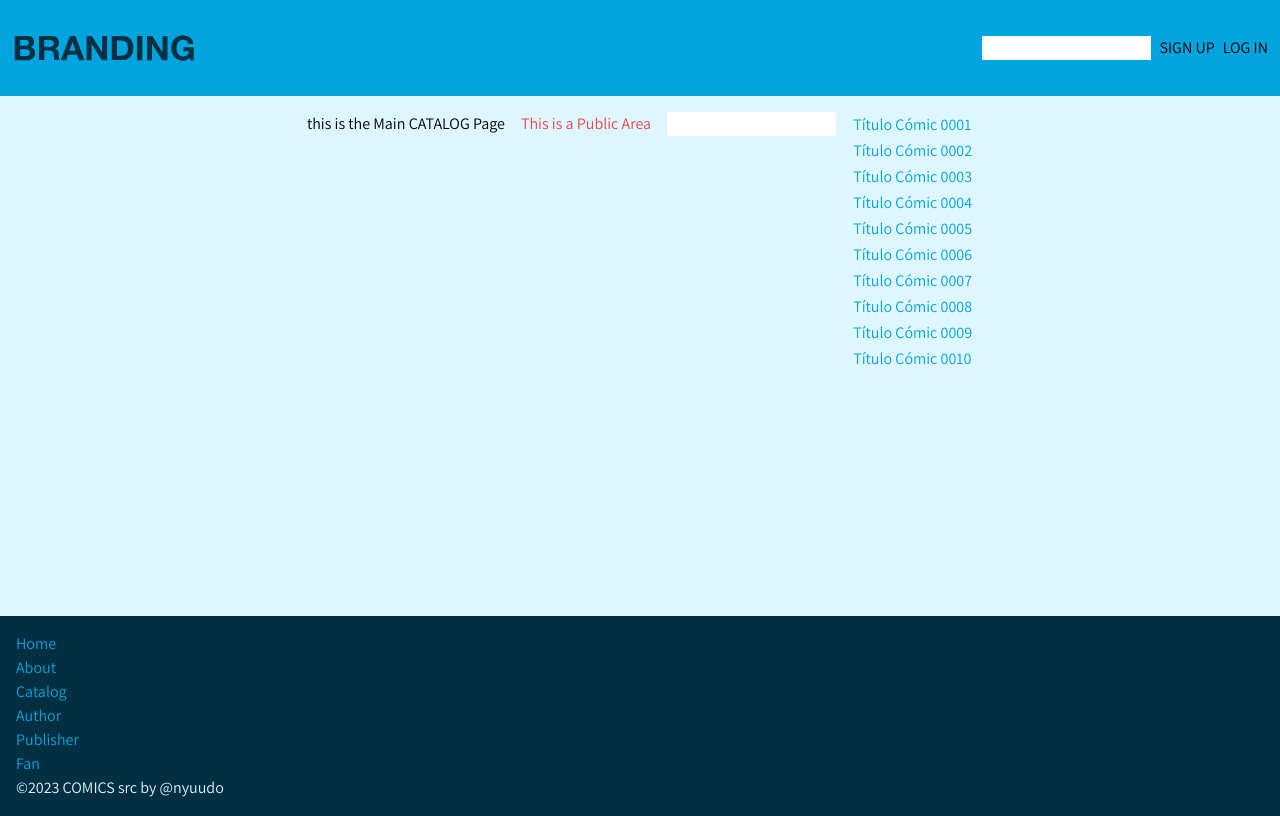
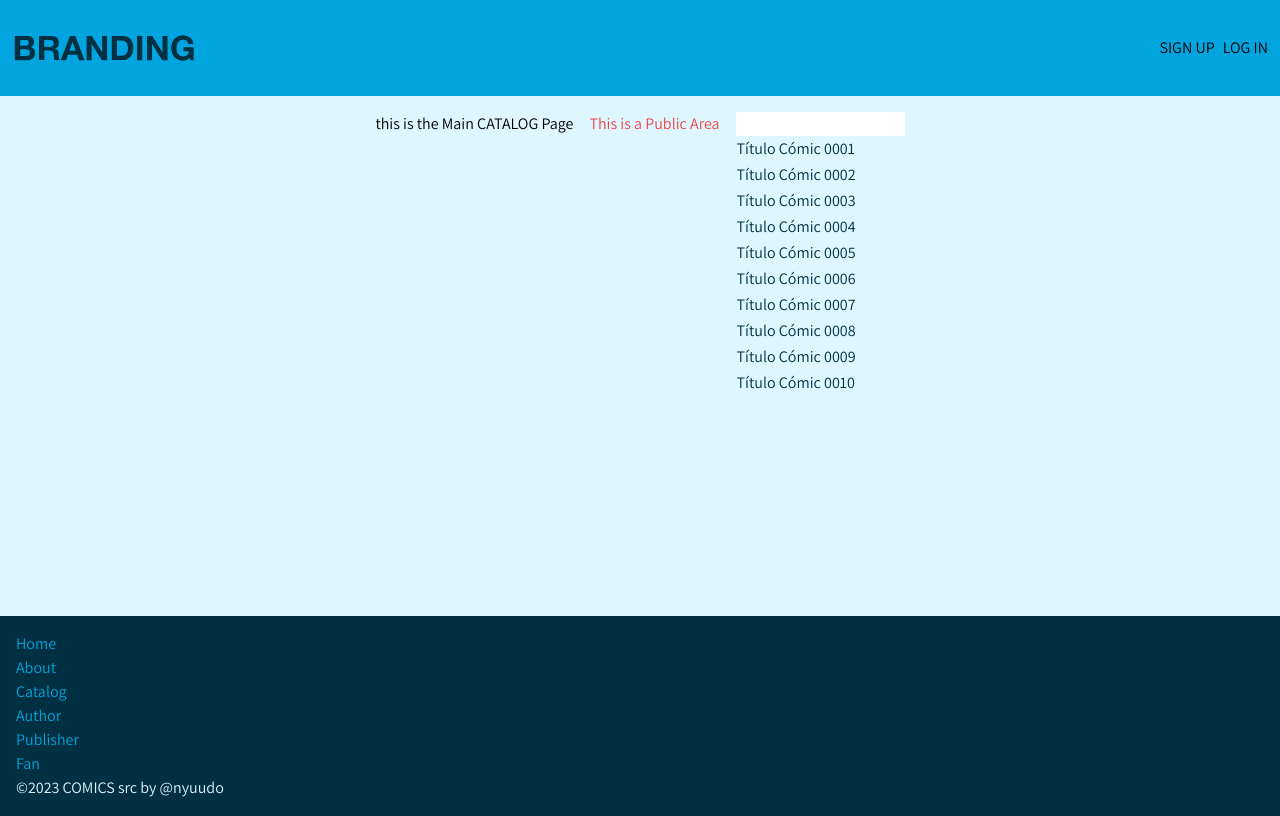
Before and after one commit to nyuudo/comics-src, a Next.js app: page /catalog in a window 1280 px wide. Built offline with nearby package versions, Linux system fonts and the light colour scheme.

Commit message:
Redux for search complete

```diff
--- a/app/api/search/route.ts
+++ b/app/api/search/route.ts
@@ -2,10 +2,15 @@ import { NextResponse } from "next/server";
 import comics_source from "@/data/comics_source.json";
 
 export async function GET(req: Request) {
-  const { searchParams } = new URL(req.url);
-  const title = searchParams.get("title");
-  const comicsSourceData = comics_source.filter((comic) =>
-    comic.title.toLowerCase().includes(title?.toLowerCase() ?? "")
-  );
-  return NextResponse.json(comicsSourceData.slice(0, 10));
+  try {
+    const { searchParams } = new URL(req.url);
+    const title = searchParams.get("title") as string;
+    const comicsSourceData = comics_source.filter((comic) =>
+      comic.title.toLowerCase().includes(title?.toLowerCase() ?? "")
+    );
+    return NextResponse.json(comicsSourceData.slice(0, 10));
+  } catch (error) {
+    console.error(error);
+    return NextResponse.error();
+  }
 }
--- a/app/catalog/page.tsx
+++ b/app/catalog/page.tsx
@@ -1,10 +1,8 @@
-import SearchBar from "@/components/shared/SearchBar";
-import Providers from "@/components/feature/Provider";
-//import Preloader from "@/components/feature/Preloader";
-
 import { store } from "@/store/store";
 import { setStartupComics } from "@/store/searchSlice";
-import ComicsCatalog from "@/components/feature/ComicsCatalog";
+import SearchBar from "@/components/shared/SearchBar";
+import Providers from "@/store/Provider";
+import PreLoadComics from "@/components/feature/PreLoadComics";
 export default async function Catalog() {
   const req = await fetch("http://localhost:3000/api/search");
   const data = await req.json();
@@ -14,9 +12,9 @@ export default async function Catalog() {
     <main className="flex justify-center gap-4 bg-csrclight p-4 h-[520px]">
       <h1>this is the Main CATALOG Page</h1>
       <h3 className="text-red-500">This is a Public Area</h3>
+      <PreLoadComics comics={data} />
       <Providers>
         <SearchBar />
-        <ComicsCatalog comics={data} />
       </Providers>
     </main>
   );
--- a/app/layout.tsx
+++ b/app/layout.tsx
@@ -3,7 +3,7 @@ import type { Metadata } from "next";
 import { Assistant } from "next/font/google";
 import Header from "@/components/shared/Header";
 import Footer from "@/components/shared/Footer";
-import Providers from "@/components/feature/Provider";
+import Providers from "@/store/Provider";
 
 const assistant = Assistant({ subsets: ["latin"] });
 
--- a/components/feature/ComicsCatalog.tsx
+++ b/components/feature/ComicsCatalog.tsx
@@ -6,7 +6,7 @@ const ComicsCatalog = ({ comics }: { comics: ComicSrcWebComic[] }) => {
       <tbody>
         {comics.map((comic) => (
           <tr key={comic.title}>
-            <td className="text-csrcblue">{comic.title}</td>
+            <td className="text-csrcdark">{comic.title}</td>
           </tr>
         ))}
       </tbody>
--- a/components/feature/Preloader.tsx
+++ b/components/feature/PreLoadComics.tsx
@@ -5,14 +5,13 @@ import { store } from "@/store/store";
 import { setStartupComics } from "@/store/searchSlice";
 import { ComicSrcWebComic } from "@/types";
 
-function Preloader({ comics }: { comics: ComicSrcWebComic[] }) {
+function PreLoadComics({ comics }: { comics: ComicSrcWebComic[] }) {
   const loaded = useRef(false);
   if (!loaded.current) {
     store.dispatch(setStartupComics(comics));
     loaded.current = true;
   }
-
   return null;
 }
 
-export default Preloader;
+export default PreLoadComics;
--- a/components/shared/Header.tsx
+++ b/components/shared/Header.tsx
@@ -1,9 +1,7 @@
 import Link from "next/link";
 import Image from "next/image";
-import SearchBar from "./SearchBar";
 import SignUpButton from "./buttons/SignUpButton";
 import LogInButton from "./buttons/LogInButton";
-import Providers from "../feature/Provider";
 
 export default function Header() {
   return (
@@ -19,9 +17,6 @@ export default function Header() {
         </Link>
       </div>
       <div className="flex justify-between gap-2">
-        <Providers>
-          <SearchBar />
-        </Providers>
         <div className="flex justify-between gap-2">
           <SignUpButton />
           <LogInButton />
--- a/components/shared/SearchBar.tsx
+++ b/components/shared/SearchBar.tsx
@@ -2,19 +2,20 @@
 
 import { useDispatch, useSelector } from "react-redux";
 import type { TypedUseSelectorHook } from "react-redux";
-
-import { useEffect } from "react";
 import { RootState, AppDispatch } from "@/store/store";
 import { setSearch } from "@/store/searchSlice";
-//import { comicsSrcApi } from "@/store/comicsSrcApi";
-//import { ComicSrcWebComic } from "@/types";
+import { comicsSrcApi } from "@/store/comicsSrcApi";
+
+import ComicsCatalog from "../feature/ComicsCatalog";
+import { ComicSrcWebComic } from "@/types";
+import { useEffect } from "react";
 
 export const useAppDispatch: () => AppDispatch = useDispatch;
 export const useAppSelector: TypedUseSelectorHook<RootState> = useSelector;
 const SearchBar = () => {
   const dispatch = useAppDispatch();
   const search = useAppSelector((state) => state.search.search);
-  /*   const startupComics = useAppSelector((state) => state.search.startupComics);
+  const startupComics = useAppSelector((state) => state.search.startupComics);
   const data = useAppSelector(
     (state) =>
       state.comicsSrcApi.queries[`search("${search}")`]
@@ -23,7 +24,7 @@ const SearchBar = () => {
 
   useEffect(() => {
     dispatch(comicsSrcApi.endpoints.search.initiate(search));
-  }, [dispatch, search]); */
+  }, [dispatch, search]);
 
   return (
     <div>
@@ -32,10 +33,9 @@ const SearchBar = () => {
         value={search}
         onChange={(e) => dispatch(setSearch(e.target.value))}
       />
+      <ComicsCatalog comics={search.length ? data ?? [] : startupComics} />
     </div>
   );
 };
 
 export default SearchBar;
-
-//<ComicsCatalog comics={search.length ? data ?? [] : startupComics} />
--- a/store/comicsSrcApi.ts
+++ b/store/comicsSrcApi.ts
@@ -8,7 +8,7 @@ export const comicsSrcApi = createApi({
   tagTypes: ["comics"],
   endpoints: (builder) => ({
     search: builder.query<ComicSrcWebComic[], string>({
-      query: (q) => `search?name=${q}`,
+      query: (q) => `search?title=${q}`,
       providesTags: (result, error, search) => [{ type: "comics", search }],
     }),
   }),
--- a/store/modalSlice.ts
+++ b/store/modalSlice.ts
@@ -1,4 +1,4 @@
-import { createSlice } from "@reduxjs/toolkit";
+/* import { createSlice } from "@reduxjs/toolkit";
 
 interface ModalState {
   isModalOpen: boolean;
@@ -19,4 +19,4 @@ const modalSlice = createSlice({
   },
 });
 export const { openModal, closeModal } = modalSlice.actions;
-export default modalSlice.reducer;
+export default modalSlice.reducer; */
--- a/store/store.ts
+++ b/store/store.ts
@@ -1,10 +1,10 @@
 import { configureStore, combineReducers } from "@reduxjs/toolkit";
-import modalReducer from "./modalSlice";
+//import modalReducer from "./modalSlice";
 import searchReducer from "./searchSlice";
 import { comicsSrcApi } from "./comicsSrcApi";
 
 const rootReducer = combineReducers({
-  modal: modalReducer,
+  //modal: modalReducer,
   search: searchReducer,
   comicsSrcApi: comicsSrcApi.reducer,
   // if more slices are needed
```
Also changed, not shown: types.ts (+0 -10 lines), store/Provider.tsx (renamed from components/feature/Provider.tsx).
